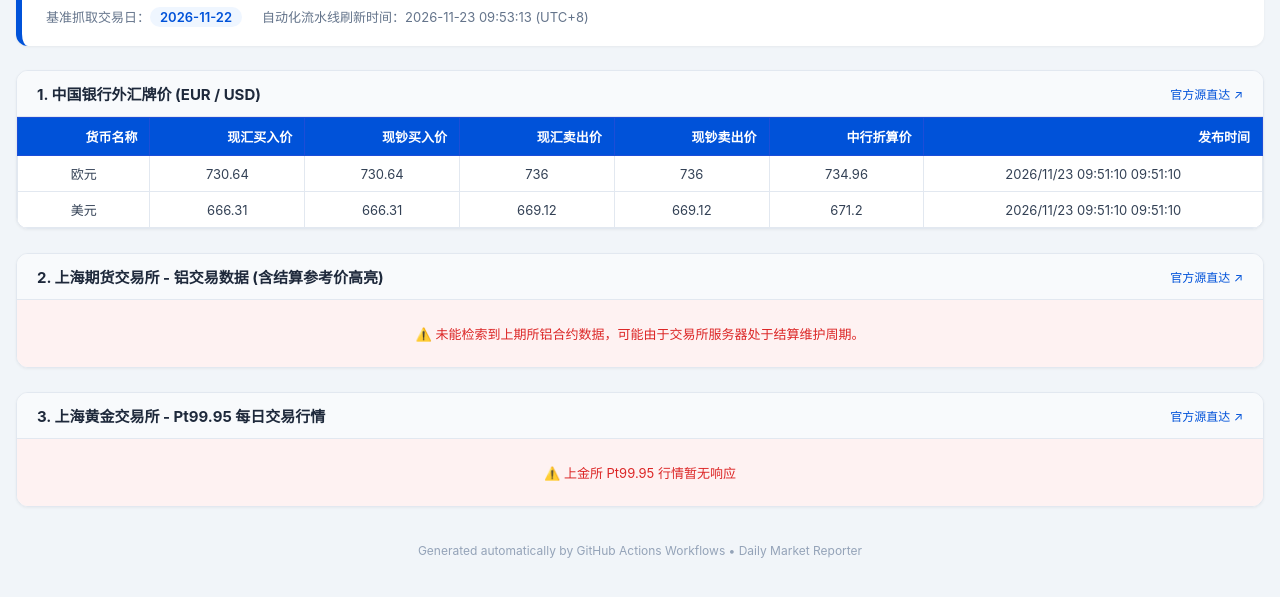
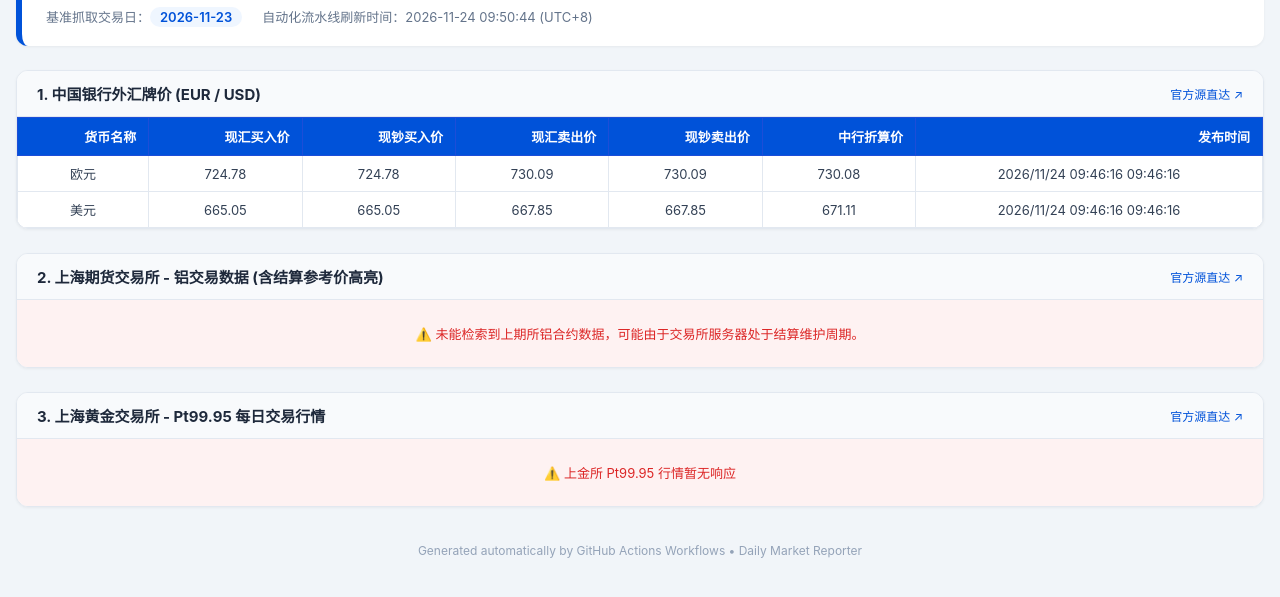
Before and after one commit to Rawmaterialdashboard/market-dashboard, a plain HTML site: page index.html in a window 1280 px wide. Shown: the part 79-676 px from the top of the page. Drawn offline with Linux system fonts and the light colour scheme.

Commit message:
chore(auto): refresh dashboard on 2026-11-24 01:50:44

```diff
--- a/index.html
+++ b/index.html
@@ -143,8 +143,8 @@
         <div class="header-card">
             <h1 class="title-row">每日大宗商品与外汇监控 Dashboard</h1>
             <div class="meta-info">
-                <span>基准抓取交易日：<strong class="meta-tag">2026-11-22</strong></span>
-                <span>自动化流水线刷新时间：2026-11-23 09:53:13 (UTC+8)</span>
+                <span>基准抓取交易日：<strong class="meta-tag">2026-11-23</strong></span>
+                <span>自动化流水线刷新时间：2026-11-24 09:50:44 (UTC+8)</span>
             </div>
         </div>
 
@@ -168,21 +168,21 @@
   <tbody>
     <tr>
       <td>欧元</td>
-      <td>730.64</td>
-      <td>730.64</td>
-      <td>736</td>
-      <td>736</td>
-      <td>734.96</td>
-      <td>2026/11/23 09:51:10 09:51:10</td>
+      <td>724.78</td>
+      <td>724.78</td>
+      <td>730.09</td>
+      <td>730.09</td>
+      <td>730.08</td>
+      <td>2026/11/24 09:46:16 09:46:16</td>
     </tr>
     <tr>
       <td>美元</td>
-      <td>666.31</td>
-      <td>666.31</td>
-      <td>669.12</td>
-      <td>669.12</td>
-      <td>671.2</td>
-      <td>2026/11/23 09:51:10 09:51:10</td>
+      <td>665.05</td>
+      <td>665.05</td>
+      <td>667.85</td>
+      <td>667.85</td>
+      <td>671.11</td>
+      <td>2026/11/24 09:46:16 09:46:16</td>
     </tr>
   </tbody>
 </table></div>
```
